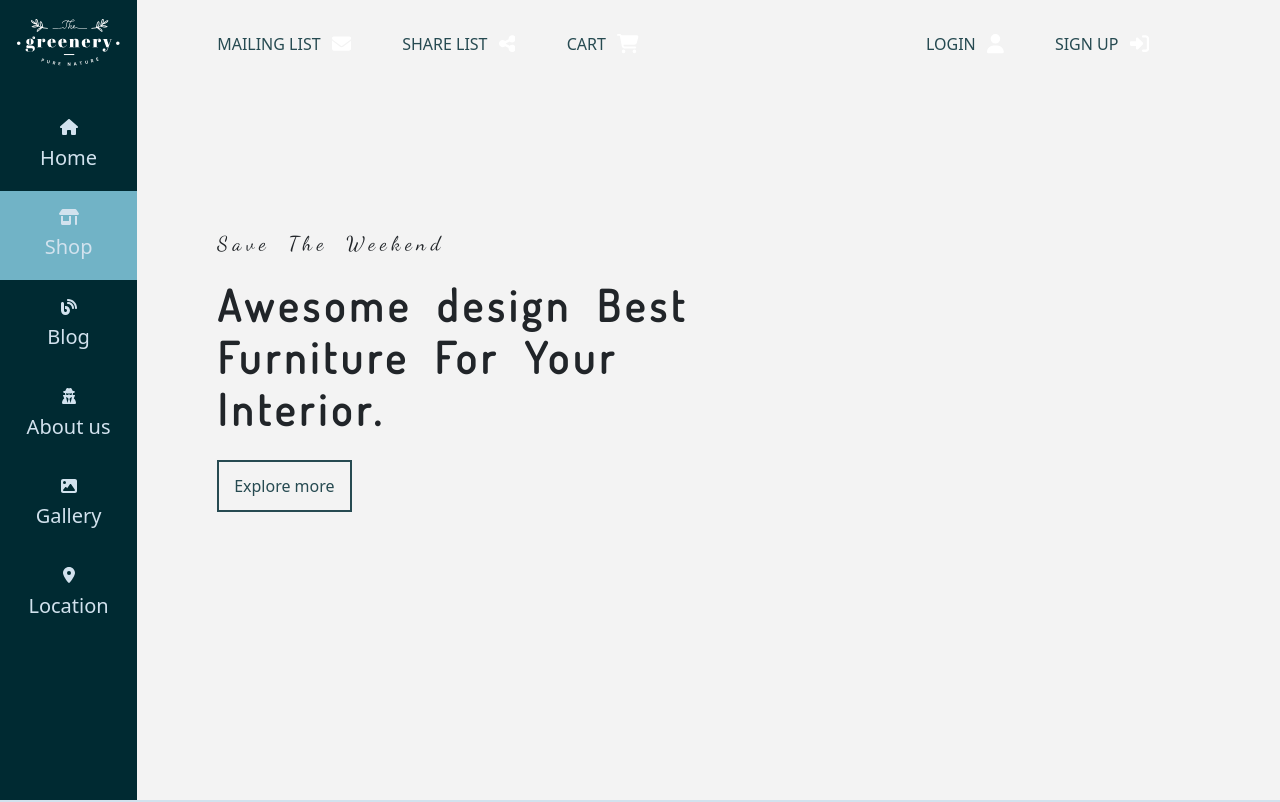
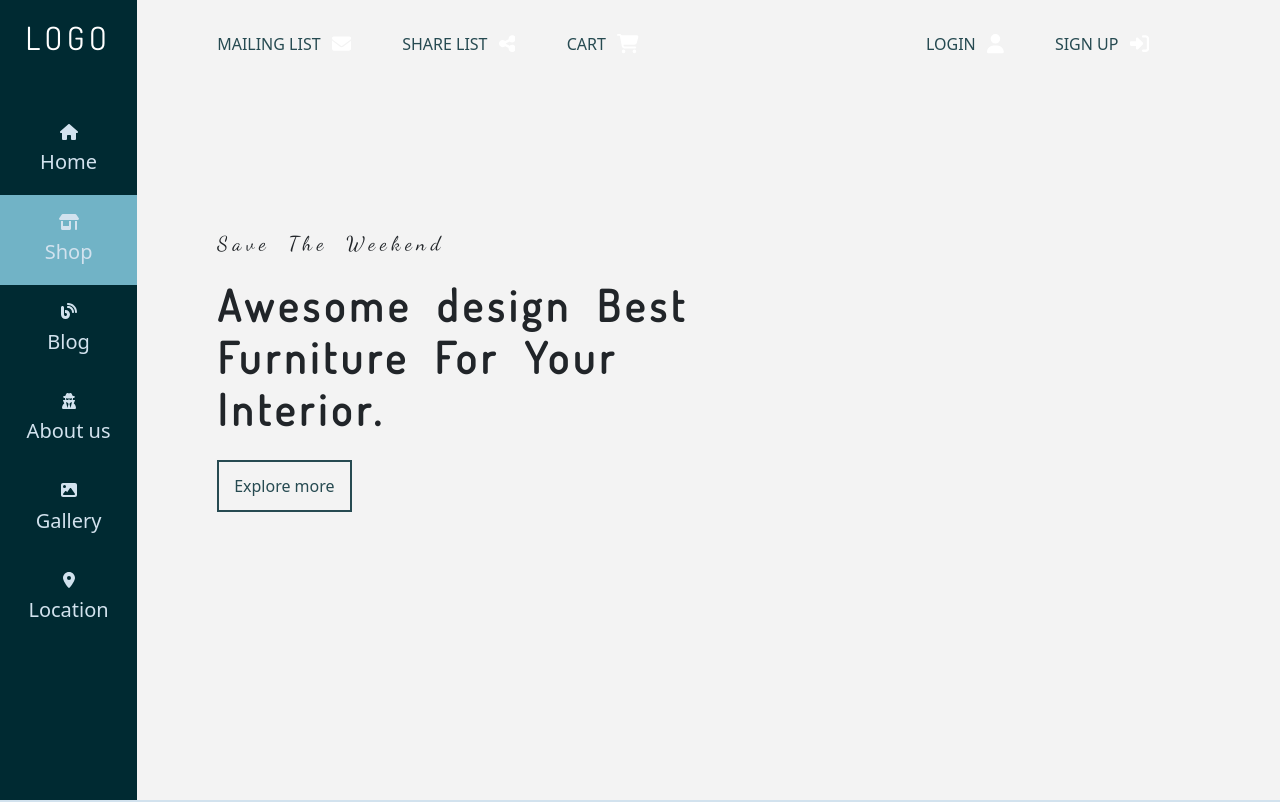
Before and after one commit to UnknowMilitian/Mebel, a plain HTML site: page index.html in a window 1280 px wide. Shown: the top 802 px of the page. Drawn offline with Linux system fonts and the light colour scheme.

Commit message:
Without brand

```diff
--- a/assets/css/style.css
+++ b/assets/css/style.css
@@ -69,9 +69,10 @@ p {
   position: relative;
 }
 
-.first-nav nav .images img {
-  width: 75%;
+.first-nav nav .images h2 {
   margin: 1.2rem 0rem;
+  color: white;
+  text-transform: uppercase;
 }
 
 .first-nav nav .images svg {
@@ -82,7 +83,7 @@ p {
 }
 
 .navbar-content {
-  margin: 1rem 0;
+  margin: 3rem 0;
 }
 
 ul {
@@ -524,6 +525,11 @@ ul {
   color: var(--text-color);
 }
 
+.footer h2 {
+  text-transform: uppercase;
+  font-weight: 600;
+}
+
 .footer .social__apps svg {
   fill: var(--text-color);
   height: 1.5rem;
--- a/index.html
+++ b/index.html
@@ -3,8 +3,6 @@
   <head>
     <meta charset="UTF-8" />
     <meta name="viewport" content="width=device-width, initial-scale=1.0" />
-    <link rel="icon" href="./assets/images/logo.svg" type="image/x-icon" />
-
     <!-- CSS Links -->
     <link rel="stylesheet" href="./assets/css/animation.css" />
     <link rel="stylesheet" href="./assets/css/style.css" />
@@ -15,7 +13,7 @@
 
     <!-- Splide -->
     <link rel="stylesheet" href="./assets/splide/splide.min.css" />
-    <title>Greenery - Frontend Project</title>
+    <title>Sofa - Frontend Project</title>
   </head>
   <body>
     <!-- Main banner -->
@@ -23,11 +21,7 @@
       <div class="first-nav text-center">
         <nav>
           <div class="images">
-            <img
-              class="element-animation"
-              src="./assets/images/logo.svg"
-              alt=""
-            />
+            <h2>Logo</h2>
             <svg
               class="bar element-animation"
               xmlns="http://www.w3.org/2000/svg"
@@ -1261,7 +1255,7 @@
       <div class="container">
         <div class="row">
           <div class="col-12 col-sm-6 col-lg-3 mb-3 element-animation">
-            <img class="mb-2" src="./assets/images/icon.svg" alt="" />
+            <h2 class="mb-2">LOGO</h2>
             <h6 class="my-4">
               Contrary to popular belief, Lorem Ipsum is not simply years old
               Latin.
```
